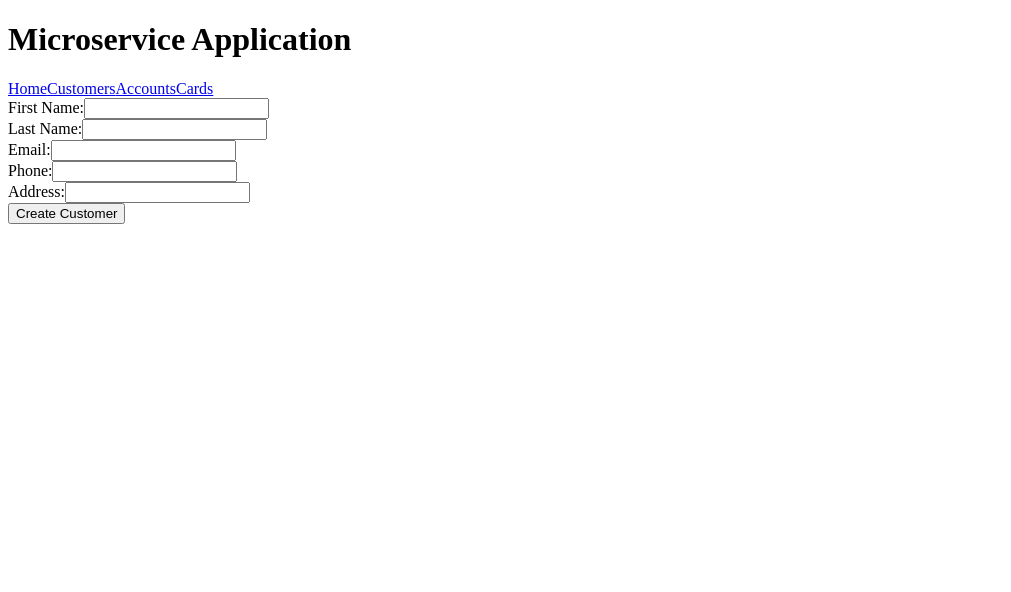
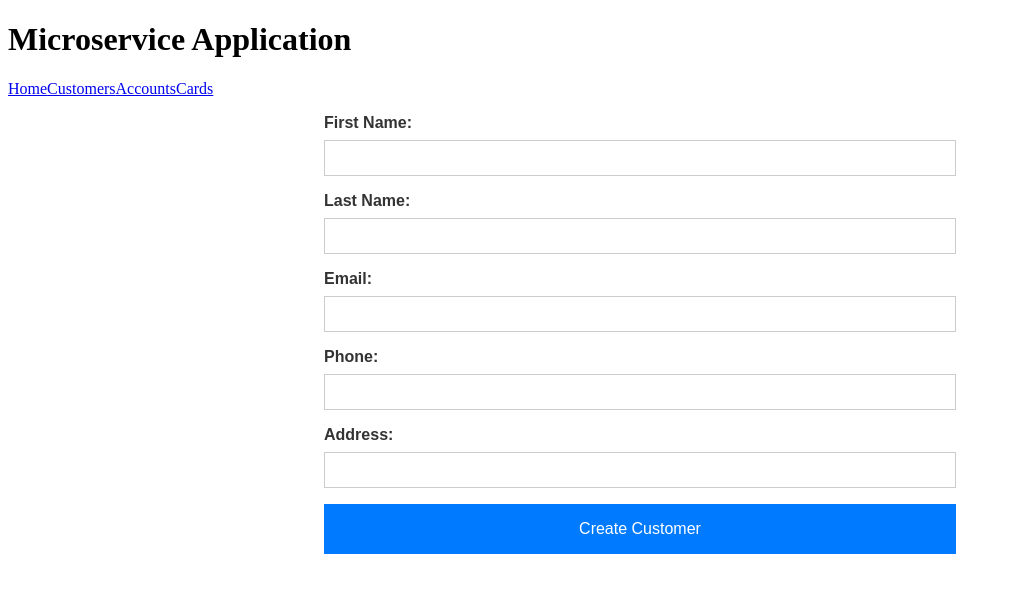
Before and after one commit to denisdelaki/microserviceFrontend-, an Angular app: page /customer in a window 1280 px wide. Shown: the top 592 px of the page, without its empty margins (0-1011 px from the left). Built offline with nearby package versions, Linux system fonts and the light colour scheme; no server answers.

Commit message:
added styling to the customer page

```diff
--- a/src/app/customer/customer.component.css
+++ b/src/app/customer/customer.component.css
@@ -0,0 +1,38 @@
+form {
+    width: 50%;
+    margin: auto;
+    font-family: Arial, sans-serif;
+    color: #333;
+  }
+
+  label {
+    font-weight: bold;
+    margin-top: 1em;
+    display: block;
+  }
+
+  input[type="text"], input[type="email"], input[type="tel"] {
+    width: 100%;
+    padding: 0.5em;
+    margin-top: 0.5em;
+    border: 1px solid #ccc;
+    box-sizing: border-box;
+    font-size: 1em;
+  }
+
+  button[type="submit"] {
+    width: 100%;
+    padding: 1em;
+    margin-top: 1em;
+    background-color: #007bff;
+    color: #fff;
+    border: none;
+    cursor: pointer;
+    font-size: 1em;
+  }
+
+  @media (max-width: 768px) {
+    form {
+      width: 75%;
+    }
+  }
```
